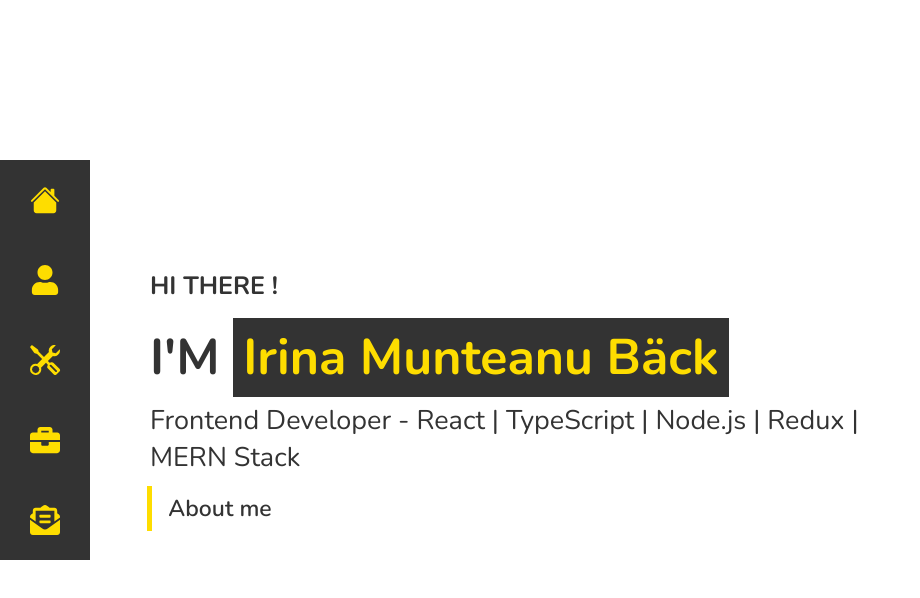
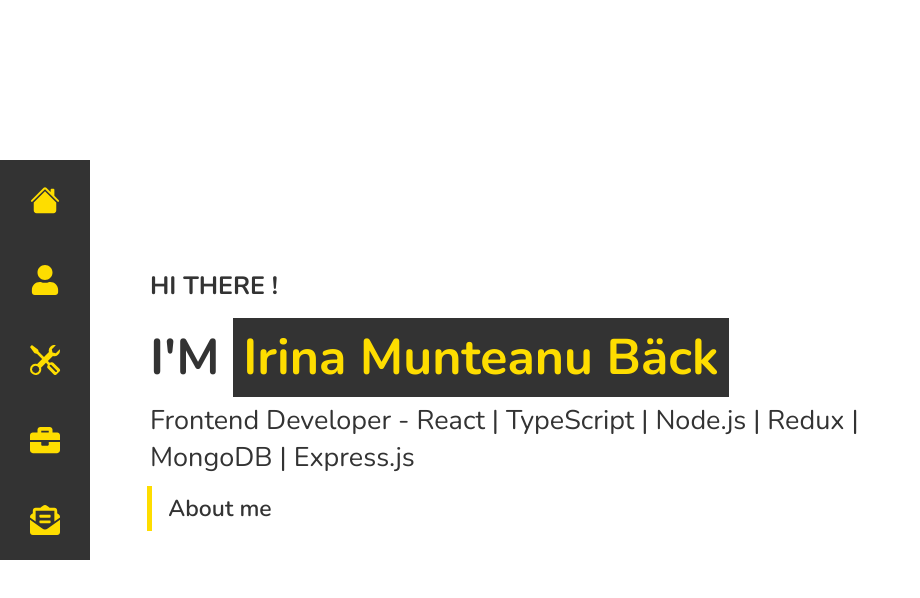
Before and after one commit to whatthefoobar/react-portfolio-2, a React (Vite) app: page / in a window 1280 px wide. Shown: the top 598 px of the page, without its empty margins (0-920 px from the left). Built offline with nearby package versions, Linux system fonts and the light colour scheme.

Commit message:
Update Home.tsx

```diff
--- a/src/pages/Home/Home.tsx
+++ b/src/pages/Home/Home.tsx
@@ -9,7 +9,7 @@ const Home = () => {
         I'M <span>Irina Munteanu Bäck</span>
       </h1>
       <p>
-        Frontend Developer - React | TypeScript | Node.js | Redux | MERN Stack
+        Frontend Developer - React | TypeScript | Node.js | Redux | MongoDB | Express.js
       </p>
       <Link to="/about">
         <button className="btn">About me</button>
```
